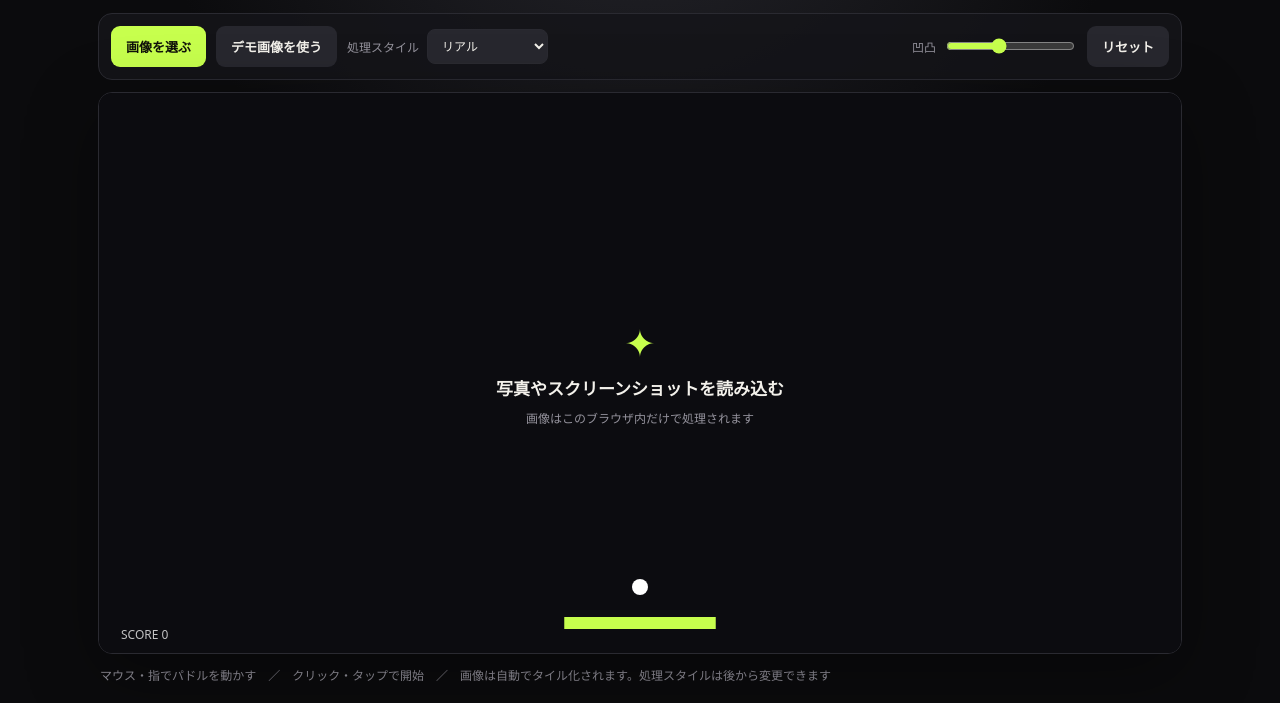
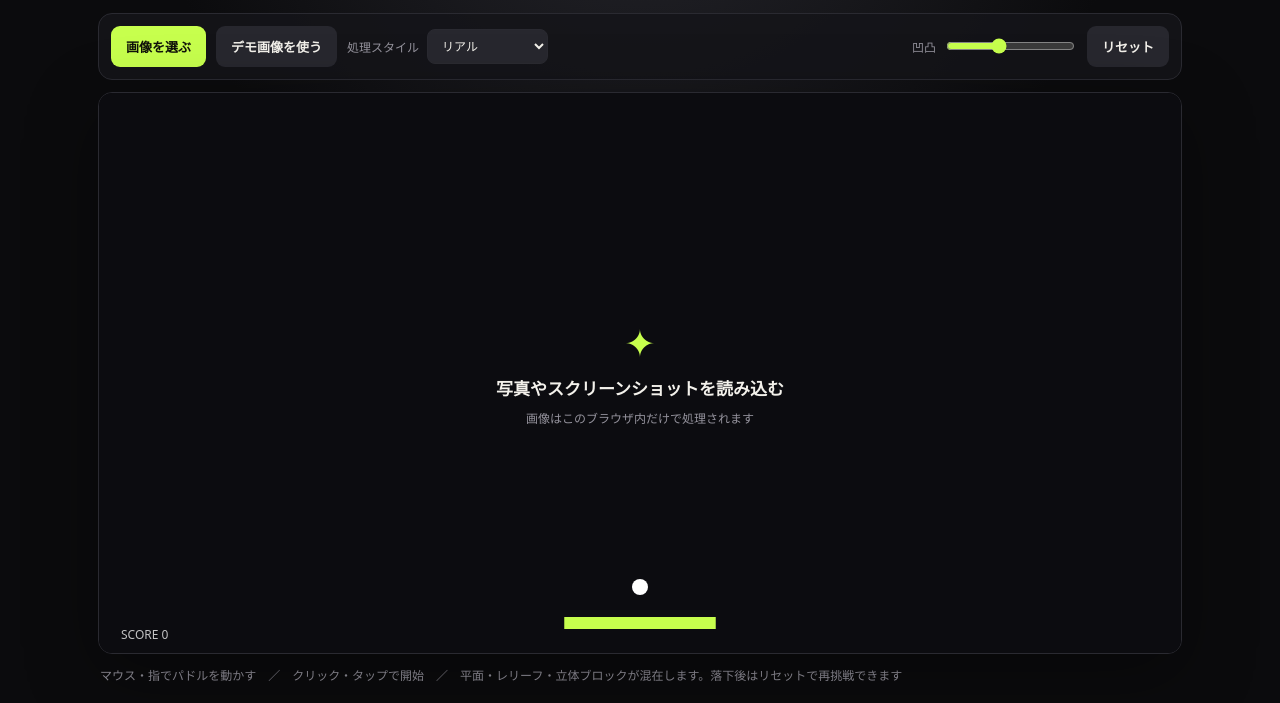
Before and after one commit to munoimpsbl-svg/ai-company, a plain HTML site: page projects/breakframe-prototype/index.html in a window 1280 px wide. Shown: the part 120-823 px from the top of the page. Drawn offline with Linux system fonts and the light colour scheme.

Commit message:
Fix Breakframe game-over flow and mixed geometry

```diff
--- a/projects/breakframe-prototype/index.html
+++ b/projects/breakframe-prototype/index.html
@@ -42,7 +42,7 @@
       </div>
     </section>
 
-    <footer class="hint">マウス・指でパドルを動かす　／　クリック・タップで開始　／　画像は自動でタイル化されます。処理スタイルは後から変更できます</footer>
+  <footer class="hint">マウス・指でパドルを動かす　／　クリック・タップで開始　／　平面・レリーフ・立体ブロックが混在します。落下後はリセットで再挑戦できます</footer>
   </main>
   <script src="game.js"></script>
 </body>
```
